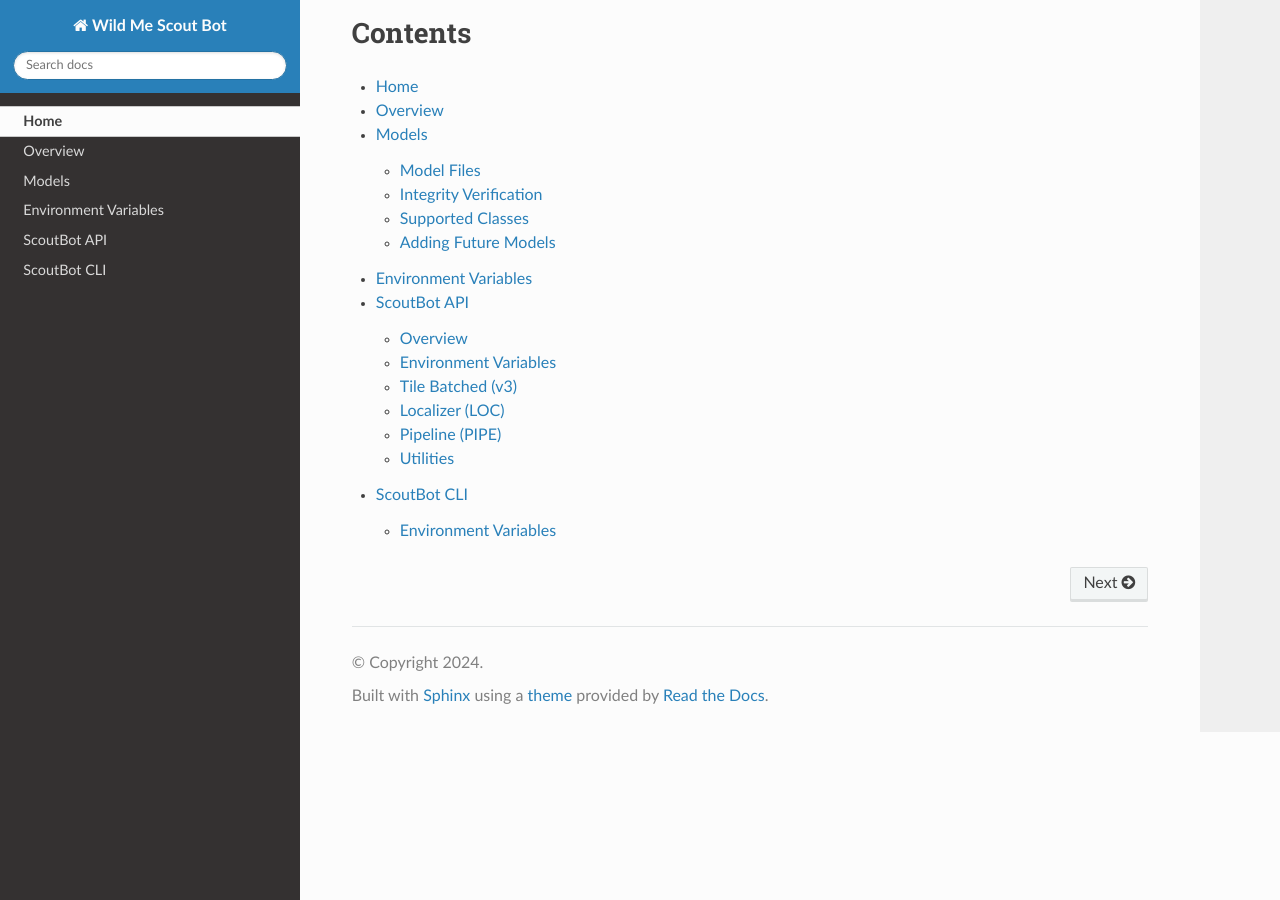
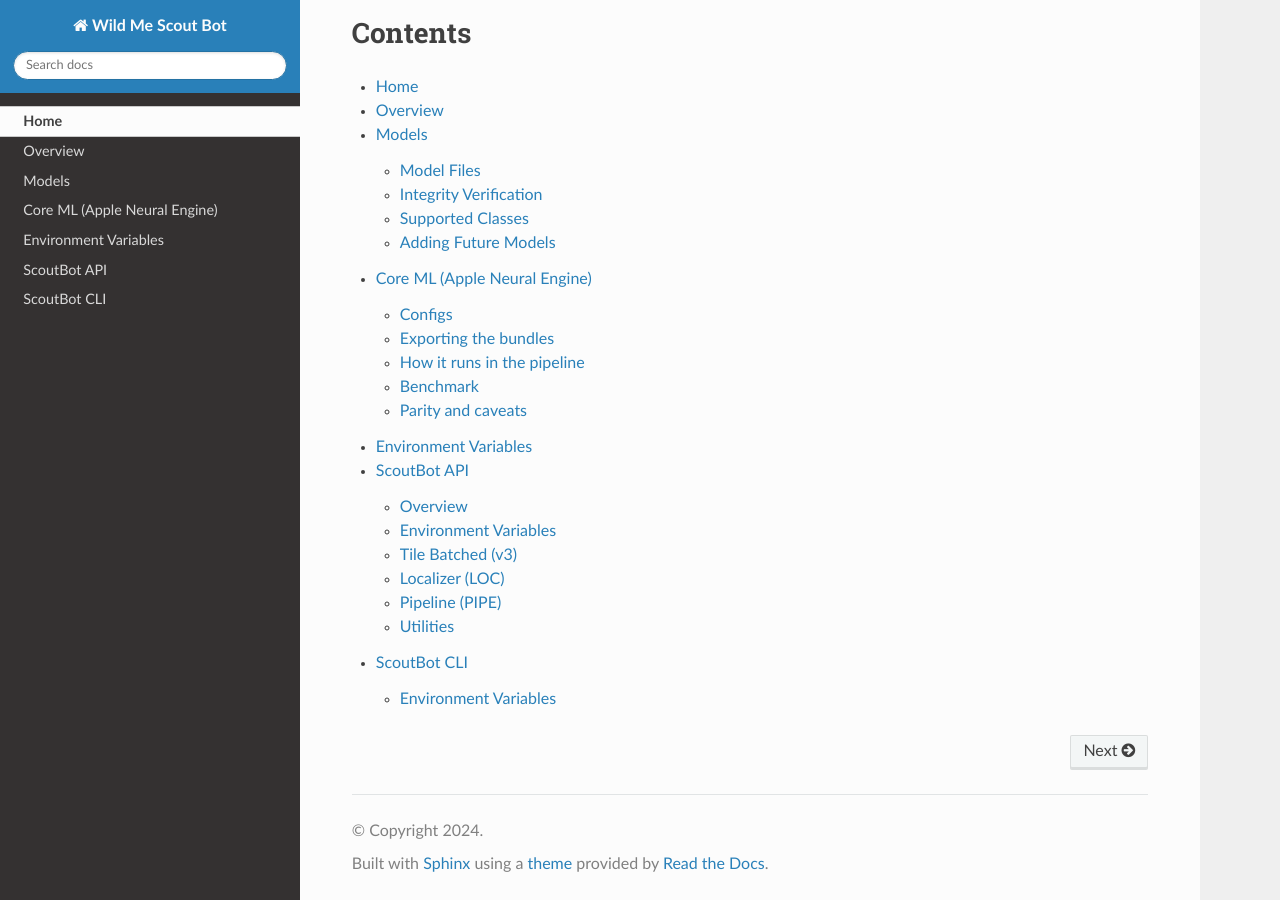
Before and after one commit to SurveyTools/scoutbot-two, a Sphinx documentation site: the page built from docs/index.rst, in a window 1280 px wide and 900 px high, scrolled down 1892 px. Built offline with Sphinx 7.4.7 and the Read the Docs theme 3.1.0, drawn with Linux system fonts in a browser that asks for light colours; formulas are drawn with MathJax 3; part of the change alters nothing that is shown.

Commit message:
docs: add Core ML localizer page, drop stale design note
Add docs/coreml.rst documenting the Core ML (.mlpackage) backend as shipped:
configs, on-demand export (fetch auto-build + `scoutbot export-coreml`), the
three pipeline integration points (task='detect', skip .to(device), fixed
imgsz), the full-image benchmark, and parity/ANE caveats. Wire it into the
toctree.

Remove add-coreml.md: it was a pre-implementation note with stale code
references (wrong SAHI base class, a batch=1-vs-128 blocker that does not
apply to the standard get_sliced_prediction path) now superseded by the doc.

Co-Authored-By: Claude Opus 4.8 <noreply@anthropic.com>

```diff
--- /dev/null
+++ b/docs/coreml.rst
@@ -0,0 +1,150 @@
+Core ML (Apple Neural Engine)
+-----------------------------
+
+ScoutBot can run the v3 / v3-cls localizers as Core ML ``.mlpackage`` bundles, so inference
+is dispatched through Apple's Core ML runtime (and is eligible for the Neural Engine) on
+macOS. The Core ML configs mirror their PyTorch counterparts and produce detections within
+sub-pixel / FP16 tolerance of the ``.pt`` models — see `Parity and caveats`_.
+
+This is a macOS feature. It requires ``coremltools``, installed via the optional extra::
+
+    pip install -e ".[coreml]"     # or: uv sync --extra coreml
+
+Configs
+~~~~~~~
+
+Two Core ML configs are registered in ``scoutbot/loc/__init__.py`` alongside ``v3`` / ``v3-cls``:
+
+``v3-coreml`` — single-class detector
+   * Bundle: ``yolov8-onecls.kaza.mlpackage``
+   * Source: ``v3``
+
+``v3-cls-coreml`` — multi-class species classifier
+   * Bundle: ``yolov8-cls.kaza.mlpackage``
+   * Source: ``v3-cls``
+
+Each carries ``backend: 'coreml'`` and a ``source`` key naming the ``.pt`` config it is exported
+from. Select one the same way as any other config::
+
+    import scoutbot
+    wic, detections = scoutbot.pipeline('image.jpg', config='v3-cls-coreml')
+
+or via the CLI / env var (``CONFIG=v3-coreml``, ``--config v3-coreml``).
+
+Exporting the bundles
+~~~~~~~~~~~~~~~~~~~~~~
+
+Unlike the ``.pt`` models, the Core ML bundles are **not hosted** — they are exported on demand
+from their source ``.pt`` model and cached at ``~/.cache/scoutbot/``. The first time a Core ML
+config is used, ``loc.fetch()`` fetches the source ``.pt`` (downloading it if needed) and
+converts it; subsequent runs reuse the cached bundle. Nothing extra is required to use a Core ML
+config — the export happens transparently.
+
+To build (or rebuild) the bundles explicitly::
+
+    scoutbot export-coreml                       # export all coreml configs
+    scoutbot export-coreml --config v3-coreml    # one config
+    scoutbot export-coreml --force               # re-export even if present
+
+Or from Python::
+
+    from scoutbot import loc
+    loc.export_coreml('v3-coreml', force=True)
+
+The export is::
+
+    YOLO(pt_path).export(format='coreml', half=True, nms=False, imgsz=slice_width)
+
+* ``half=True`` — FP16 weights (a Neural Engine eligibility requirement).
+* ``nms=False`` — no built-in NMS; SAHI performs class-agnostic NMS downstream, so baking it
+  into the model would double up.
+* ``imgsz`` is taken from the config's slice size (512), giving the model a **fixed** 512×512
+  input. Static shapes are an ANE requirement, and matching the slice size avoids a resize on
+  every tile.
+
+Ultralytics writes ``<pt_stem>.mlpackage`` next to the source ``.pt``; since the ``.pt`` lives in
+the cache, the bundle lands exactly where ``fetch()`` expects it.
+
+How it runs in the pipeline
+~~~~~~~~~~~~~~~~~~~~~~~~~~~~~
+
+The Core ML path reuses the existing SAHI tiling machinery. ``scoutbot.pipeline()`` calls SAHI's
+``get_sliced_prediction``, which feeds **one 512×512 tile at a time** to
+``tile_batched.Yolov8DetectionModel`` (a subclass of SAHI's ``UltralyticsDetectionModel``).
+That subclass is Core ML-aware, with all special handling contained in it — no call-site changes:
+
+1. **Load with** ``task='detect'``. ``YOLO('…-cls.kaza.mlpackage')`` with no task guesses
+   ``classify`` from the filename and returns ``boxes=None``; both checkpoints are detectors.
+2. **Skip** ``model.to(device)``. Ultralytics dispatches Core ML through its own runtime, so a
+   torch device — in particular the ``cuda:0`` default — is meaningless here and predict is run
+   with ``device='cpu'``.
+3. **Pass the fixed** ``imgsz``. The model's input size is read from the ``.mlpackage`` at load
+   time and passed to ``predict``; otherwise Ultralytics defaults to ``imgsz=640`` and Core ML
+   rejects the mismatch (*"Image size 640 x 640 not in allowed set of image sizes"*).
+
+Everything downstream (``result.boxes.data``, SAHI's class-agnostic NMS, the
+``{l, c, x, y, w, h}`` pixel-dict output) is identical to the ``.pt`` path.
+
+Benchmark
+~~~~~~~~~
+
+``benchmarks/benchmark_coreml.py`` runs the full SAHI-tiled pipeline over the images in
+``examples/`` for each variant and reports wall-clock per image plus detection parity against the
+PyTorch-CPU reference::
+
+    uv run python benchmarks/benchmark_coreml.py
+    uv run python benchmarks/benchmark_coreml.py --family cls
+
+Representative results on an Apple-silicon Mac (7 images, warm-up excluded):
+
+.. list-table::
+   :header-rows: 1
+
+   * - Family
+     - Variant
+     - ms / image
+     - Speedup vs CPU
+   * - onecls
+     - pt-cpu
+     - 29443
+     - 1.00×
+   * - onecls
+     - pt-mps
+     - 5049
+     - 5.83×
+   * - onecls
+     - **coreml**
+     - **2705**
+     - **10.88×**
+   * - cls
+     - pt-cpu
+     - 17112
+     - 1.00×
+   * - cls
+     - pt-mps
+     - 4834
+     - 3.54×
+   * - cls
+     - **coreml**
+     - **2696**
+     - **6.35×**
+
+Core ML is fastest in wall-clock here, ahead of MPS as well as CPU. Because the live path runs
+one tile at a time there is no large GPU batch for MPS to amortise, which plays to the Neural
+Engine's per-inference efficiency.
+
+Parity and caveats
+~~~~~~~~~~~~~~~~~~~
+
+* **Detection parity** vs the ``.pt`` models is sub-pixel for matched boxes, with confidence
+  within the expected FP16 tolerance (< 0.01). The handful of unmatched detections are borderline
+  boxes the rounding nudges across the confidence threshold — the benchmark gates matches by
+  centre distance so these show honestly as unmatched counts rather than inflating the worst-case
+  pixel delta.
+* **ANE engagement is not guaranteed.** The speedup proves the model is Neural-Engine *eligible*
+  (FP16, static shapes), not that the ANE is actually carrying the load. Confirm by watching
+  Activity Monitor's *Neural Engine* column during a run — 0% means it fell back to GPU/CPU
+  (re-check that FP16 and the static input size survived export).
+* **Re-export after changing the slice size.** ``imgsz`` is baked into the bundle at export time;
+  if a config's ``slice_width`` changes, rebuild with ``scoutbot export-coreml --force`` so the
+  fixed input matches the tiles.
--- a/docs/index.rst
+++ b/docs/index.rst
@@ -17,6 +17,7 @@ Contents
    Home <self>
    overview
    models
+   coreml
    environment
    scoutbot
    cli
```
